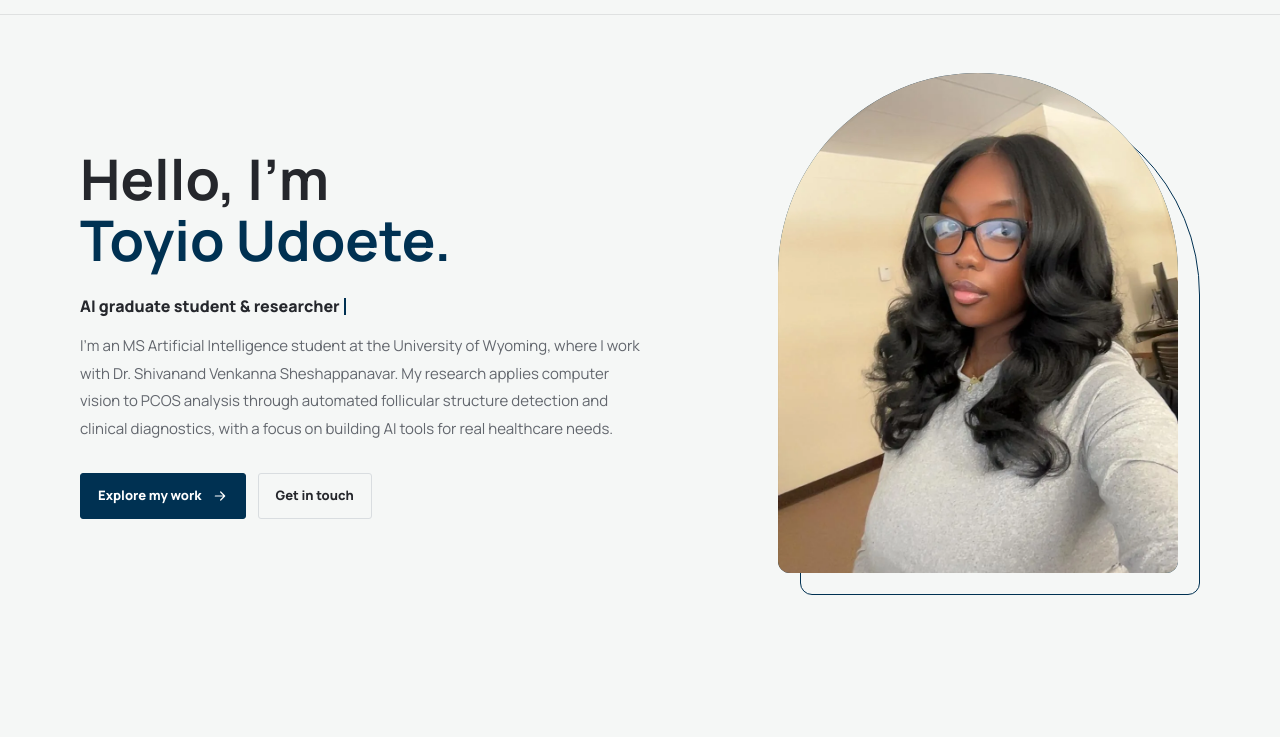
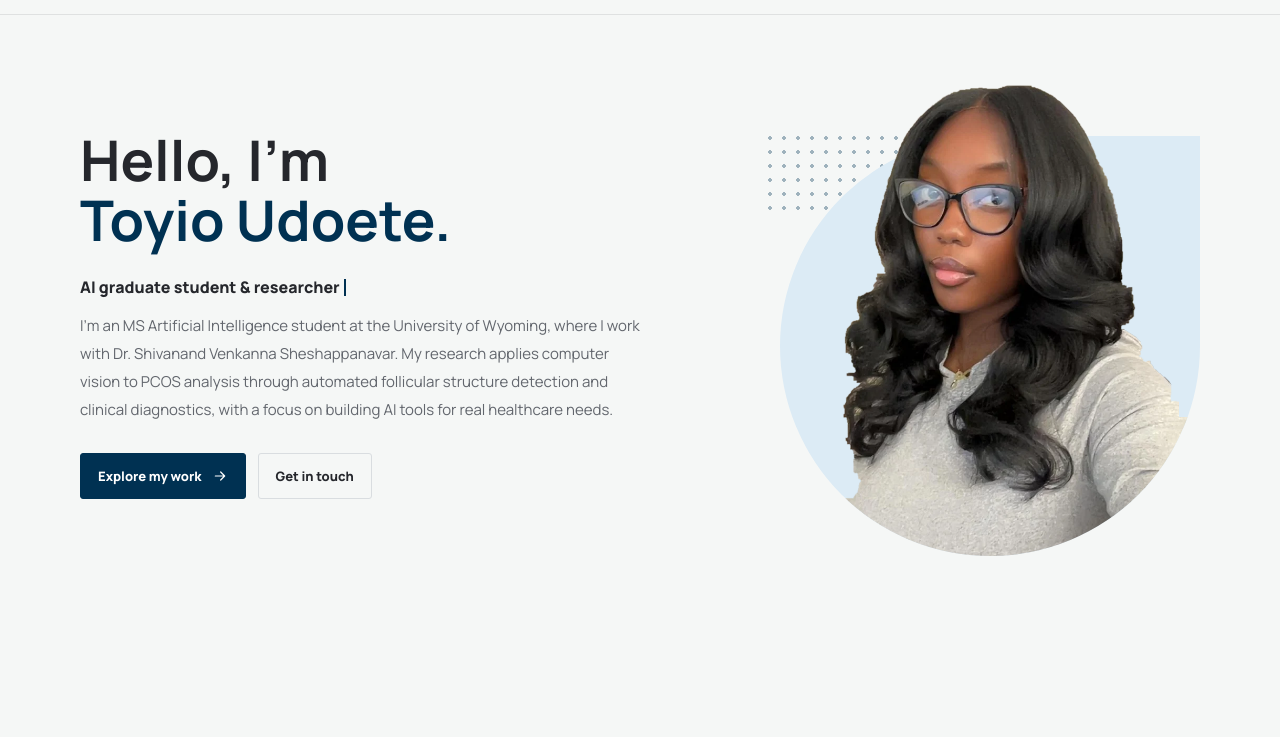
Before and after one commit to ToyioUdoete/myPortfolio, a plain HTML site: page index.html in a window 1280 px wide. Shown: the part 62-799 px from the top of the page. Drawn offline with nearby package versions, Linux system fonts and the light colour scheme.

Commit message:
Use cut-out portrait in a teardrop shape for the hero
Background removed from the portrait so the head rises above a light
blue teardrop, with a dot grid accent. Remove the unused arch crops.

Co-Authored-By: Claude Opus 5.5 <noreply@anthropic.com>
Claude-Session: https://claude.ai/code/session_01GzLW4MKdP4LnojXqT3yv3D

```diff
--- a/index.html
+++ b/index.html
@@ -89,13 +89,12 @@
       .hero-meta { display: flex; flex-wrap: wrap; gap: 18px 24px; margin-top: 34px; color: var(--muted); font: 11px var(--mono); }
       .hero-meta span { display: inline-flex; align-items: center; gap: 8px; }
       .hero-meta span::before { width: 6px; height: 6px; border-radius: 50%; background: var(--blue); content: ""; }
-      .portrait-wrap { position: relative; max-width: 400px; justify-self: end; width: 100%; margin: 0 22px 22px 0; }
-      .portrait-wrap::before { position: absolute; inset: 22px -22px -22px 22px; border: 1.5px solid var(--blue); border-radius: 200px 200px 12px 12px; content: ""; transition: inset .9s cubic-bezier(.2,.8,.2,1) .5s; }
-      .js .portrait-wrap::before { inset: 0; }
-      .is-loaded .portrait-wrap::before { inset: 22px -22px -22px 22px; }
-      .portrait-frame { position: relative; overflow: hidden; background: var(--blue); aspect-ratio: 4 / 5; border-radius: 200px 200px 12px 12px; }
-      .portrait-frame picture { display: block; height: 100%; }
-      .portrait-frame img { width: 100%; height: 100%; display: block; object-fit: cover; object-position: center 30%; }
+      .portrait-wrap { position: relative; max-width: 420px; justify-self: end; width: 100%; aspect-ratio: 1 / 1.15; }
+      .portrait-shape { position: absolute; left: 0; right: 0; bottom: 0; aspect-ratio: 1; border-radius: 50% 0 50% 50%; background: #dcebf5; }
+      .portrait-dots { position: absolute; top: 12%; left: -4%; width: 34%; height: 18%; background-image: radial-gradient(rgba(0, 49, 82, .35) 1.6px, transparent 1.8px); background-size: 14px 14px; }
+      .portrait-cut { position: absolute; inset: 0; overflow: hidden; border-radius: 0 0 50% 50% / 0 0 43.48% 43.48%; }
+      .portrait-cut picture { display: block; height: 100%; }
+      .portrait-cut img { width: 100%; height: 100%; display: block; object-fit: cover; object-position: center bottom; }
 
       .section { padding-block: 90px; }
       .projects-section { width: 100%; max-width: none; padding-inline: 0; background: #fff; }
@@ -245,7 +244,7 @@
         h1 { max-width: 450px; font-size: 42px; }
         .hero-role { margin-top: 18px; }
         .hero-copy { font-size: 14px; }
-        .portrait-wrap { width: min(82%, 340px); justify-self: center; }
+        .portrait-wrap { width: min(86%, 340px); justify-self: center; }
         .section { padding-block: 56px; }
         .section-heading { display: block; margin-bottom: 25px; }
         h2 { font-size: 29px; }
@@ -303,7 +302,9 @@
 
           </div>
           <div class="portrait-wrap">
-            <div class="portrait-frame"><picture><source srcset="assets/images/portrait.webp" type="image/webp" /><img src="assets/images/portrait.jpg" alt="Portrait of Toyiomfon Udoete" width="900" height="1125" fetchpriority="high" decoding="async" /></picture></div>
+            <span class="portrait-dots" aria-hidden="true"></span>
+            <span class="portrait-shape" aria-hidden="true"></span>
+            <div class="portrait-cut"><picture><source srcset="assets/images/portrait-cutout.webp" type="image/webp" /><img src="assets/images/portrait-cutout.png" alt="Portrait of Toyiomfon Udoete" width="800" height="920" fetchpriority="high" decoding="async" /></picture></div>
           </div>
         </div>
       </section>
```
Also changed, not shown: assets/images/portrait-cutout.png (added), assets/images/portrait-cutout.webp (added), assets/images/portrait.jpg (deleted), assets/images/portrait.webp (deleted), screenshots/hero.png.
